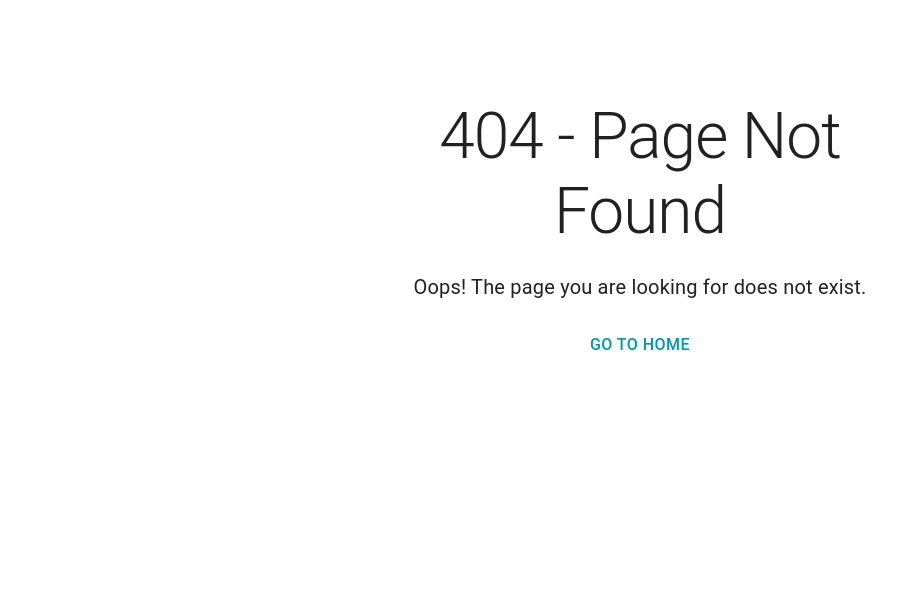
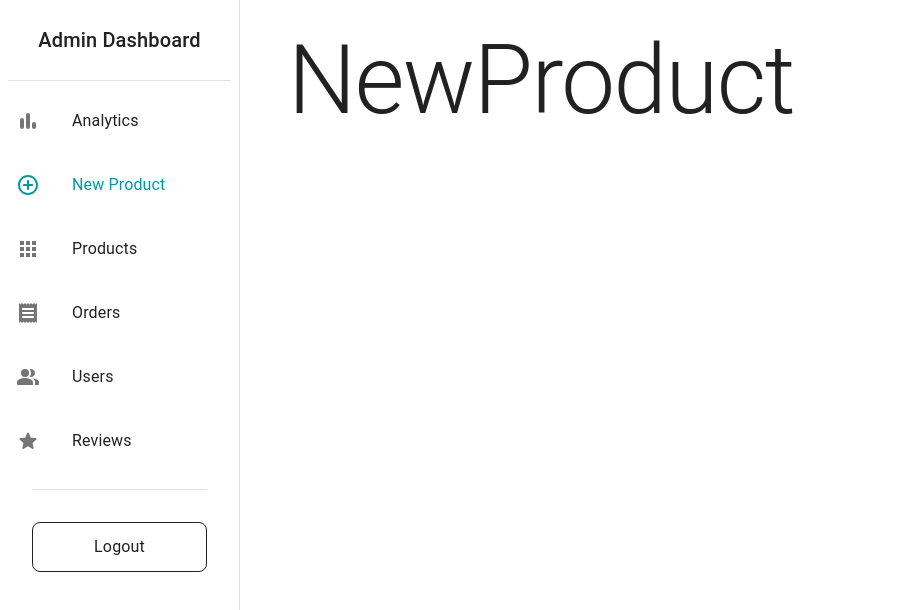
Before and after one commit to ankitshukla20/spurbay, a React (Vite) app in the folder frontend/: page /admin/new-product in a window 1280 px wide. Before the commit this address had no page. Shown: the top 610 px of the page, without its empty margins (0-910 px from the left). Built offline with nearby package versions, Linux system fonts and the light colour scheme.

Commit message:
Refactor code

```diff
--- a/frontend/src/Layouts/AuthLayout.tsx
+++ b/frontend/src/Layouts/AuthLayout.tsx
@@ -2,7 +2,7 @@ import LockOutlinedIcon from "@mui/icons-material/LockOutlined";
 import { Avatar, Box, Paper, useMediaQuery, useTheme } from "@mui/material";
 import { deepOrange } from "@mui/material/colors";
 import { Outlet } from "react-router-dom";
-import Copyright from "../components/auth/Copyright";
+import Copyright from "../components/Copyright";
 
 export default function AuthLayout() {
   const theme = useTheme();
--- a/frontend/src/Layouts/Layout.tsx
+++ b/frontend/src/Layouts/Layout.tsx
@@ -3,7 +3,7 @@ import { useEffect } from "react";
 import { Outlet } from "react-router-dom";
 import { useSetRecoilState } from "recoil";
 import MySnackbar from "../components/MySnackbar";
-import MyAppBar from "../components/Nav/MyAppBar";
+import MyAppBar from "../components/MyAppBar";
 import useGetUser from "../hooks/useGetUser";
 import useUserLogout from "../hooks/useUserLogout";
 import { userState } from "../store";
--- a/frontend/src/components/AdminDashboard.tsx
+++ b/frontend/src/components/AdminDashboard.tsx
@@ -45,7 +45,7 @@ export default function Dashboard() {
         </SidebarNavButton>
 
         <SidebarNavButton
-          to="/admin/ap"
+          to="/admin/new-product"
           Icon={AddCircleOutlineRoundedIcon}
           onClick={handleListItemClick}
         >
--- a/frontend/src/components/Nav/SidebarNavButton.tsx
+++ b/frontend/src/components/Nav/SidebarNavButton.tsx
@@ -8,7 +8,7 @@ import {
 } from "@mui/material";
 import { OverridableComponent } from "@mui/material/OverridableComponent";
 import { ReactNode } from "react";
-import { Link } from "react-router-dom";
+import { Link, useLocation } from "react-router-dom";
 
 interface Props {
   to: string;
@@ -23,6 +23,8 @@ export default function SidebarNavButton({
   onClick,
   Icon,
 }: Props) {
+  const location = useLocation();
+
   return (
     <ListItem disablePadding>
       <ListItemButton
--- a/frontend/src/pages/Admin.tsx
+++ b/frontend/src/pages/admin/Analytics.tsx
@@ -1,10 +1,10 @@
 import { Typography } from "@mui/material";
 
-export default function Admin() {
+export default function Analytics() {
   return (
     <>
       <Typography variant="h1" gutterBottom>
-        Admin page
+        Analytics page
       </Typography>
     </>
   );
--- /dev/null
+++ b/frontend/src/pages/admin/NewProduct.tsx
@@ -0,0 +1,11 @@
+import { Typography } from "@mui/material";
+
+export default function NewProduct() {
+  return (
+    <>
+      <Typography variant="h1" gutterBottom>
+        NewProduct
+      </Typography>
+    </>
+  );
+}
--- a/frontend/src/components/auth/Signin.tsx
+++ b/frontend/src/pages/auth/Signin.tsx
@@ -4,7 +4,7 @@ import { useForm } from "react-hook-form";
 import { Link as RouterLink, useNavigate } from "react-router-dom";
 import useSignin from "../../hooks/useSignin";
 import { SigninBody, signinSchema } from "../../schemas/authSchema";
-import MySnackbar from "../MySnackbar";
+import MySnackbar from "../../components/MySnackbar";
 
 export default function Signin() {
   const {
@@ -25,7 +25,7 @@ export default function Signin() {
 
   const signin = useSignin(onSignin);
 
-  const submitHandler = async (data: SigninBody) => {
+  const submitHandler = (data: SigninBody) => {
     signin.mutate(data);
   };
 
--- a/frontend/src/components/auth/Signup.tsx
+++ b/frontend/src/pages/auth/Signup.tsx
@@ -4,7 +4,7 @@ import { useForm } from "react-hook-form";
 import { Link as RouterLink, useNavigate } from "react-router-dom";
 import useSignup from "../../hooks/useSignup";
 import { SignupBody, signupSchema } from "../../schemas/authSchema";
-import MySnackbar from "../MySnackbar";
+import MySnackbar from "../../components/MySnackbar";
 
 export default function Signup() {
   const {
--- a/frontend/src/routes.tsx
+++ b/frontend/src/routes.tsx
@@ -4,10 +4,11 @@ import Shop from "./pages/Shop";
 import Layout from "./Layouts/Layout";
 import Error from "./pages/Error";
 import AdminLayout from "./Layouts/AdminLayout";
-import Admin from "./pages/Admin";
-import Signin from "./components/auth/Signin";
+import Analytics from "./pages/admin/Analytics";
+import Signin from "./pages/auth/Signin";
 import AuthLayout from "./Layouts/AuthLayout";
-import Signup from "./components/auth/Signup";
+import Signup from "./pages/auth/Signup";
+import NewProduct from "./pages/admin/NewProduct";
 
 const router = createBrowserRouter([
   {
@@ -38,7 +39,10 @@ const router = createBrowserRouter([
     path: "/admin/",
     element: <AdminLayout />,
     errorElement: <Error />,
-    children: [{ index: true, element: <Admin /> }],
+    children: [
+      { index: true, element: <Analytics /> },
+      { path: "new-product", element: <NewProduct /> },
+    ],
   },
 ]);
 
```
Also changed, not shown: frontend/src/components/MyAppBar.tsx (renamed from frontend/src/components/Nav/MyAppBar.tsx, +11 -11 lines), frontend/src/components/Copyright.tsx (renamed from frontend/src/components/auth/Copyright.tsx).
